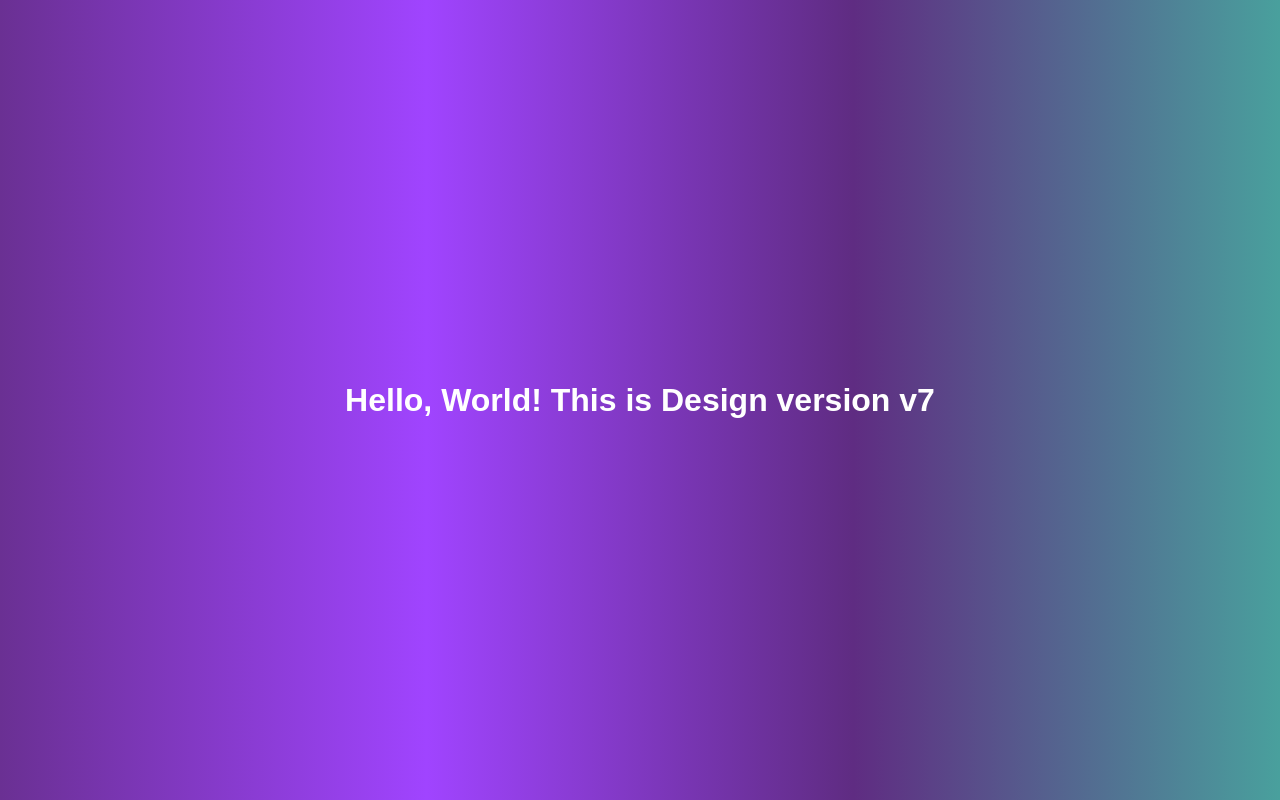
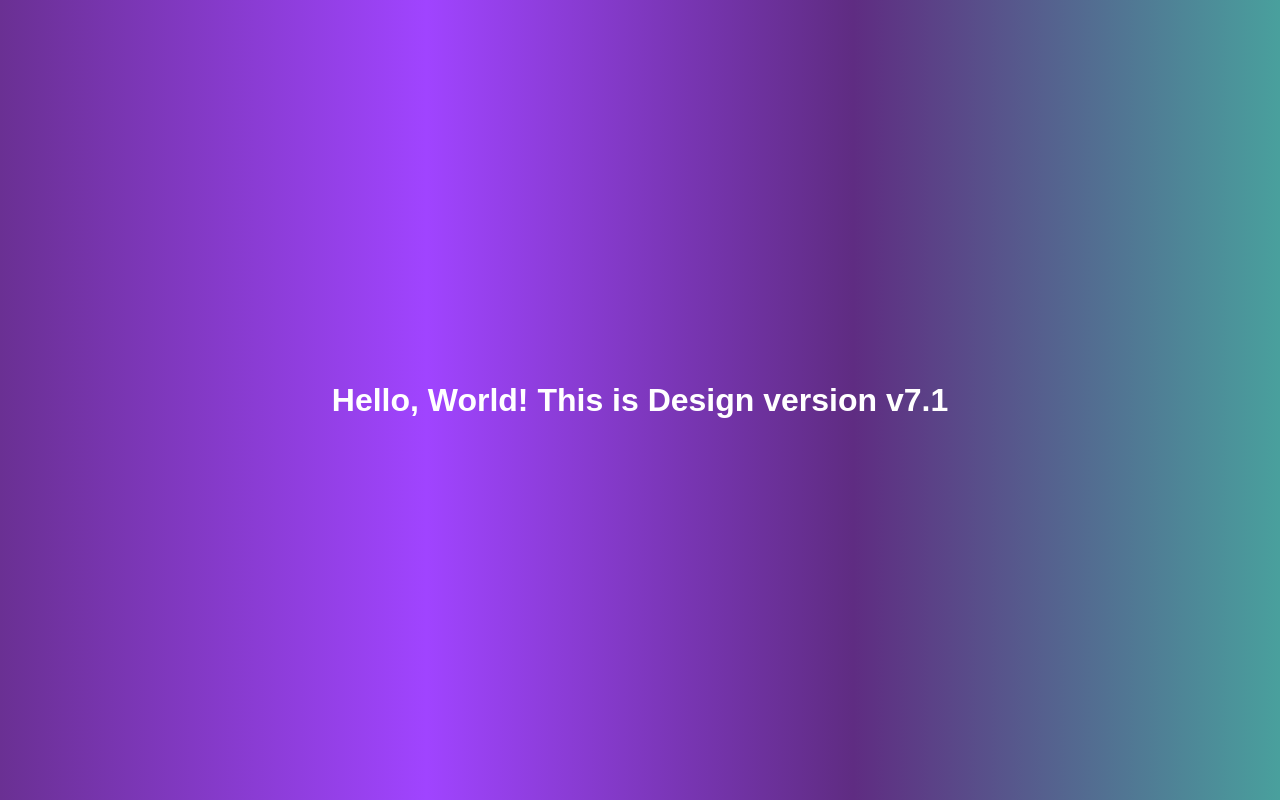
Before and after one commit to sanjana-patil12/my_repo, a plain HTML site: page index.html in a window 1280 px wide. Drawn offline with Linux system fonts and the light colour scheme.

Commit message:
Changed version to 7-7.1

```diff
--- a/index.html
+++ b/index.html
@@ -8,6 +8,6 @@
     <title>Document</title>
 </head>
 <body>
-    <h1> Hello, World! This is Design version v7</h1>
+    <h1> Hello, World! This is Design version v7.1</h1>
 </body>
 </html>
```
